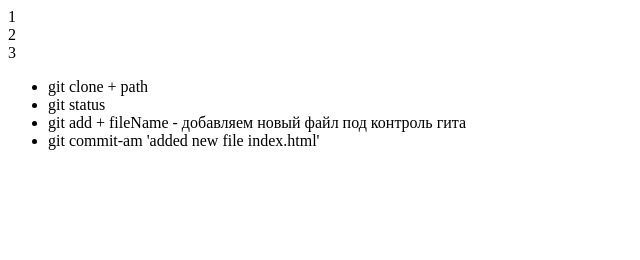
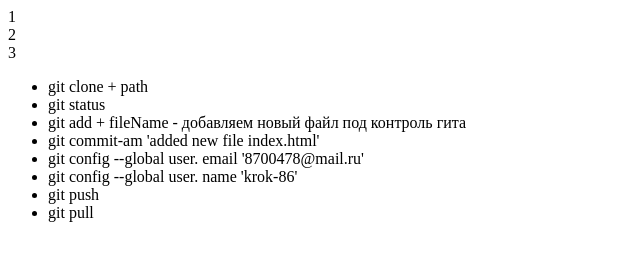
Before and after one commit to krok-86/git-lesson, a plain HTML site: page index.html in a window 1280 px wide. Shown: the whole page, without its empty margins (0-640 px from the left). Drawn offline with Linux system fonts and the light colour scheme.

```diff
--- a/index.html
+++ b/index.html
@@ -8,5 +8,9 @@
         <li>git status</li>
         <li>git add + fileName - добавляем новый файл под контроль гита</li>
         <li>git commit-am 'added new file index.html'</li>
+        <li>git config --global user. email '8700478@mail.ru'</li><!-- авторизация по почте -->
+        <li>git config --global user. name 'krok-86'</li><!-- авторизация по имени-->
+        <li>git push</li> <!--отправка файла на сервер, возможно попросит авторизаваться-->
+        <li>git pull</li> <!--для получения фйлов с сервера-->
     </ul>
 </div>
```
